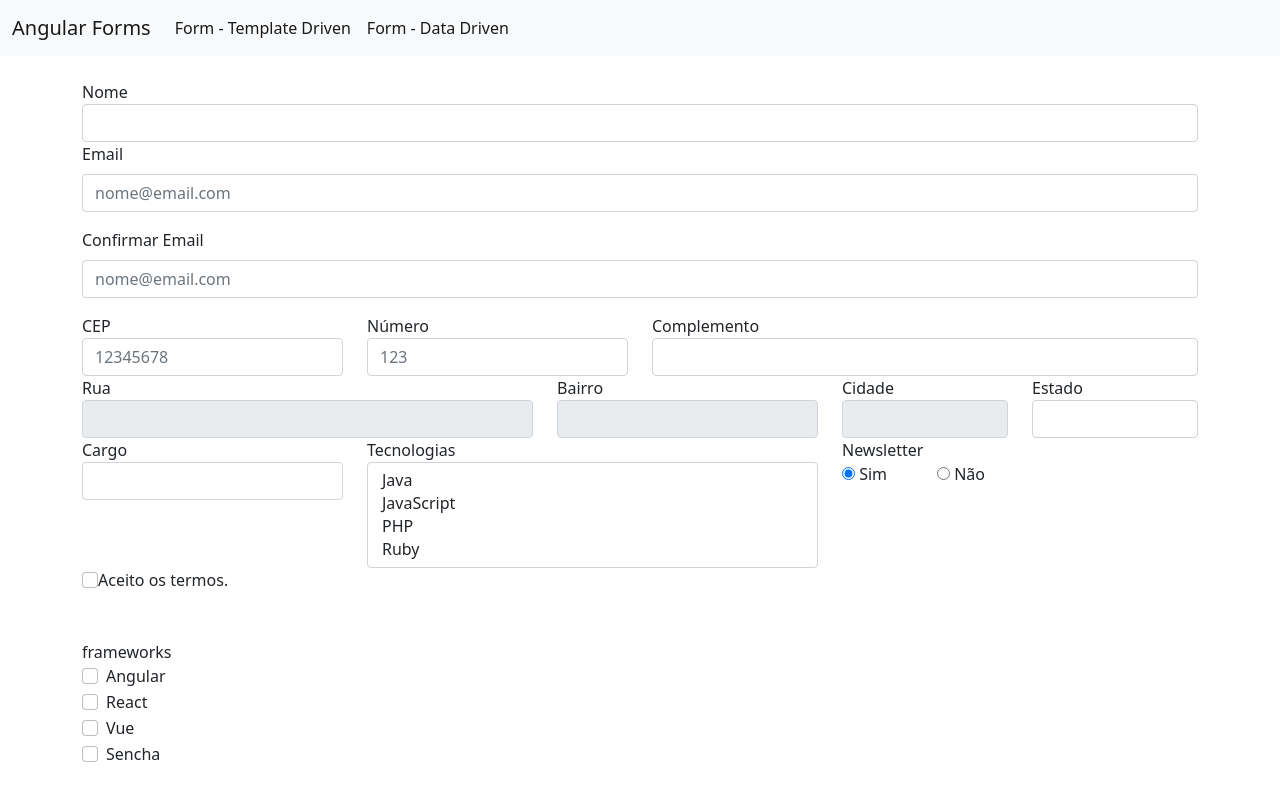
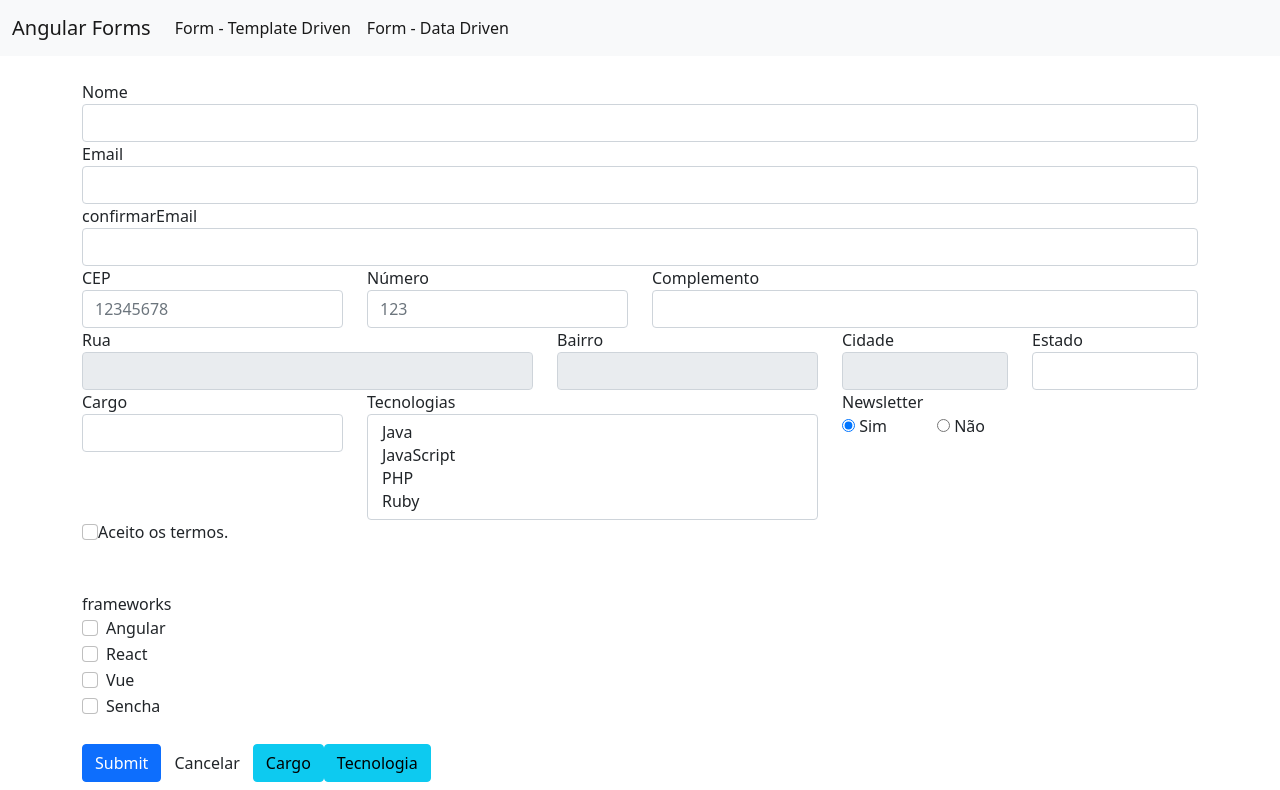
Before and after one commit to GustavoBomfim/formularios-templateDriven, an Angular app in the folder forms/: page /dataForm in a window 1280 px wide. Shown: the top 790 px of the page. Built offline with nearby package versions, Linux system fonts and the light colour scheme.

Commit message:
Classe base para Forms (herança no Angular)

```diff
--- a/forms/src/app/data-form/data-form.component.html
+++ b/forms/src/app/data-form/data-form.component.html
@@ -5,6 +5,14 @@
 
     <app-input-field class="col-sm-12" formControlName="nome" [classeCss]="aplicaCssErro('nome')" id="nome" label="Nome"
         [control]="formulario.get('nome')">
+    </app-input-field>
+
+    <app-input-field class="col-sm-12" formControlName="email" [classeCss]="aplicaCssErro('email')" id="email" label="Email"
+        [control]="formulario.get('email')">
+    </app-input-field>
+
+    <app-input-field class="col-sm-12" formControlName="confirmarEmail" [classeCss]="aplicaCssErro('confirmarEmail')" id="confirmarEmail" label="confirmarEmail"
+        [control]="formulario.get('confirmarEmail')">
     </app-input-field>
 
     <!--div class="form-group" >
@@ -15,8 +23,9 @@
             <app-error-msg [control]="formulario.get('nome')" label="Nome"></app-error-msg>
         </div-->
 
+
     <div class="form-group" >
-        <div class="mb-3">
+        <!--div class="mb-3">
             <label for="email" class="form-label">Email</label>
             <input type="email" class="form-control" formControlName="email" id="email" placeholder="nome@email.com" [ngClass]="aplicaCssErro('email')">
 
@@ -26,7 +35,7 @@
             <label for="confirmarEmail" class="form-label">Confirmar Email</label>
             <input type="confirmarEmail" class="form-control" formControlName="confirmarEmail" id="confirmarEmail" placeholder="nome@email.com" [ngClass]="aplicaCssErro('confirmarEmail')">
 
-        </div>
+        </div-->
 
         <div formGroupName="endereco">
             <div class="form-group">
--- a/forms/src/app/data-form/data-form.component.ts
+++ b/forms/src/app/data-form/data-form.component.ts
@@ -7,16 +7,17 @@
 import { empty, Observable } from 'rxjs';
 import { FormValidations } from '../shared/form-validations';
 import { VerificaEmailService } from './services/verifica-email.service';
-import { map, distinctUntilChanged, tap, switchMap, EMPTY} from 'rxjs';///operators';
+import { map, distinctUntilChanged, tap, switchMap, EMPTY} from 'rxjs';
+import { BaseFormComponent } from '../shared/base-form/base-form.component';
 
 @Component({
   selector: 'app-data-form',
   templateUrl: './data-form.component.html',
   styleUrls: ['./data-form.component.css']
 })
-export class DataFormComponent implements OnInit {
+export class DataFormComponent extends BaseFormComponent implements OnInit {
 
-  formulario!: FormGroup;
+  //formulario!: FormGroup;
   estados!: Observable<EstadoBr[]>;
   cargos!: any[];
   tecnologias !: any[];
@@ -25,9 +26,11 @@
   frameworks = ['Angular', 'React', 'Vue', 'Sencha'];
 
   constructor(private formBuilder: FormBuilder, private http: HttpClient, private dropdownService: DropdownService,
-     private cepService: ConsultaCepService, private verificaEmailService: VerificaEmailService) { }
+     private cepService: ConsultaCepService, private verificaEmailService: VerificaEmailService) {
+       super();
+      }
 
-  ngOnInit(): void {
+  override ngOnInit(): void {
 
     //this.verificaEmailService.verificarEmail('email@email.com').subscribe();
 
@@ -93,7 +96,7 @@
 
 
 
-  onSubmit(){
+  submit(){
     console.log(this.formulario.value);
 
     let valueSubmit = Object.assign({}, this.formulario.value);
@@ -104,45 +107,16 @@
 
     console.log(valueSubmit);
 
-    if(this.formulario.valid){
+
         this.http.post('https://httpbin.org/post', JSON.stringify(valueSubmit))
         .subscribe(dados => {
         console.log(dados);
         this.resetar();
       },
       (error: any) => alert('erro'));
-    } else {
-        console.log('formulario invalido');
-        this.verificaValidacoesForm(this.formulario);
-      }
-  }
-
-  verificaValidacoesForm(formGroup: FormGroup){
-    Object.keys(formGroup.controls).forEach(campo => {
-      console.log(campo);
-      const controle = formGroup.get(campo);
-      controle?.markAsDirty();
-      if (controle instanceof FormGroup){
-        this.verificaValidacoesForm(controle);
-      }
-    });
 
   }
 
-  resetar(){
-    this.formulario.reset();
-  }
-
-  verificaValidTouched(campo: any){
-
-    return !this.formulario.get(campo)?.valid && (this.formulario.get(campo)?.touched || this.formulario.get(campo)?.dirty);
-
-  }
-  aplicaCssErro(campo: any){
-    return {
-      'is-invalid': this.verificaValidTouched(campo)
-    };
-  }
   consultaCEP() {
 
     let cep = this.formulario.get('endereco.cep')?.value;
--- /dev/null
+++ b/forms/src/app/shared/base-form/base-form.component.ts
@@ -0,0 +1,56 @@
+import { Component, OnInit } from '@angular/core';
+import { FormArray, FormGroup } from '@angular/forms';
+
+@Component({
+  selector: 'app-base-form',
+  template: '<div></div>',
+
+})
+export abstract class BaseFormComponent implements OnInit {
+
+  formulario!: FormGroup;
+
+  ngOnInit(): void {
+  }
+
+  abstract submit(): any;
+
+  onSubmit(){
+    if(this.formulario.valid){
+      this.submit();
+    } else {
+      this.verificaValidacoesForm(this.formulario);
+    }
+  }
+
+  verificaValidacoesForm(formGroup: FormGroup | FormArray){
+    Object.keys(formGroup.controls).forEach(campo => {
+      console.log(campo)
+      const controle = formGroup.get(campo);
+      controle?.markAsDirty();
+      controle?.markAsTouched();
+      if(controle instanceof FormGroup || controle instanceof FormArray){
+        console.log(controle);
+        this.verificaValidacoesForm(controle);
+      }
+    })
+  }
+
+  resetar() {
+    this.formulario.reset();
+  }
+
+  verificaValidTouched(campo: string) {
+    return !this.formulario.get(campo)?.valid && (this.formulario.get(campo)?.touched || this.formulario.get(campo)?.dirty);
+  }
+
+  aplicaCssErro(campo: string) {
+    return {
+      'is-invalid': this.verificaValidTouched(campo)
+    };
+  }
+
+
+
+
+}
--- a/forms/src/app/shared/shared.module.ts
+++ b/forms/src/app/shared/shared.module.ts
@@ -6,6 +6,7 @@
 import { ErrorMsgComponent } from './error-msg/error-msg.component';
 import { InputFieldComponent } from './input-field/input-field.component';
 import { FormsModule } from '@angular/forms';
+import { BaseFormComponent } from './base-form/base-form.component';
 
 
 
@@ -13,7 +14,8 @@
   declarations: [
     FormDebugComponent,
     ErrorMsgComponent,
-    InputFieldComponent
+    InputFieldComponent,
+    //BaseFormComponent
   ],
 
   imports: [
```
Also changed, not shown: 1 other file (tests, documents, lock files or other folders).
